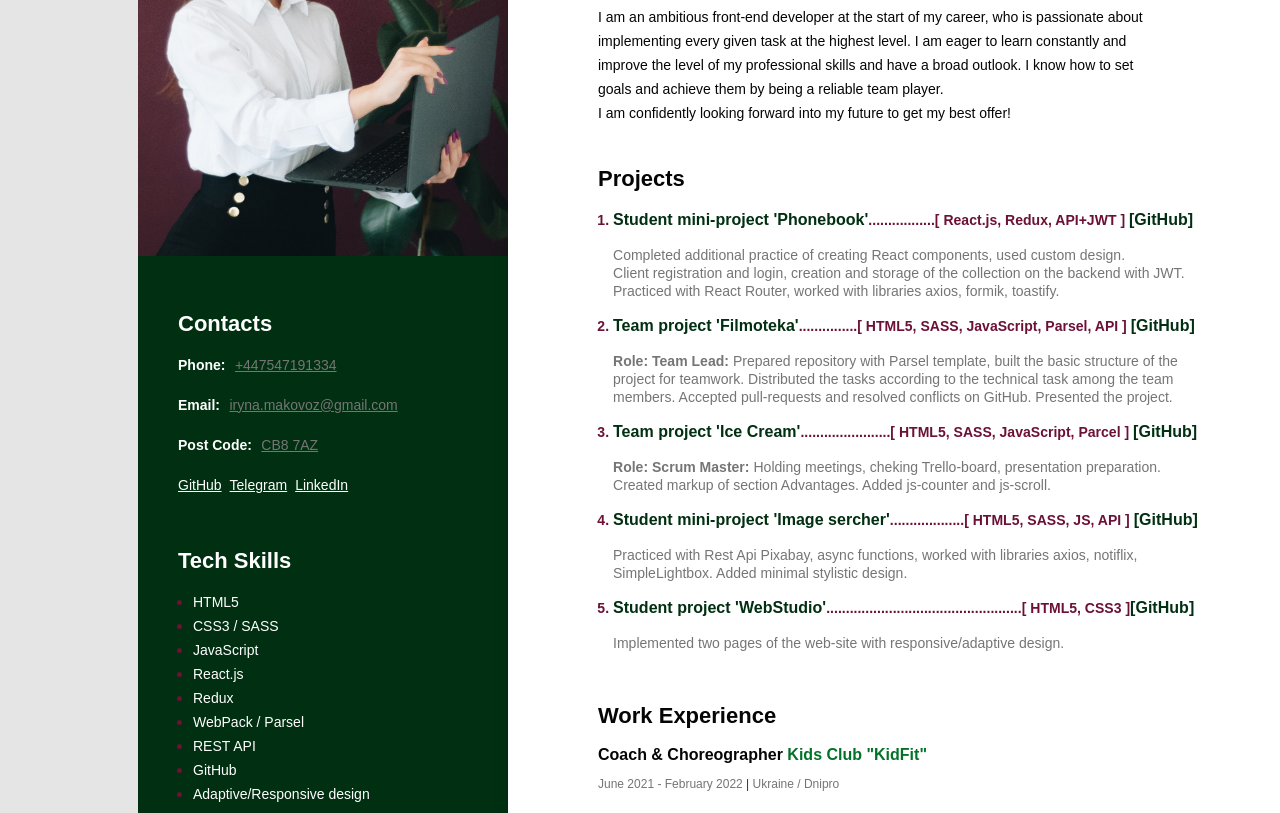
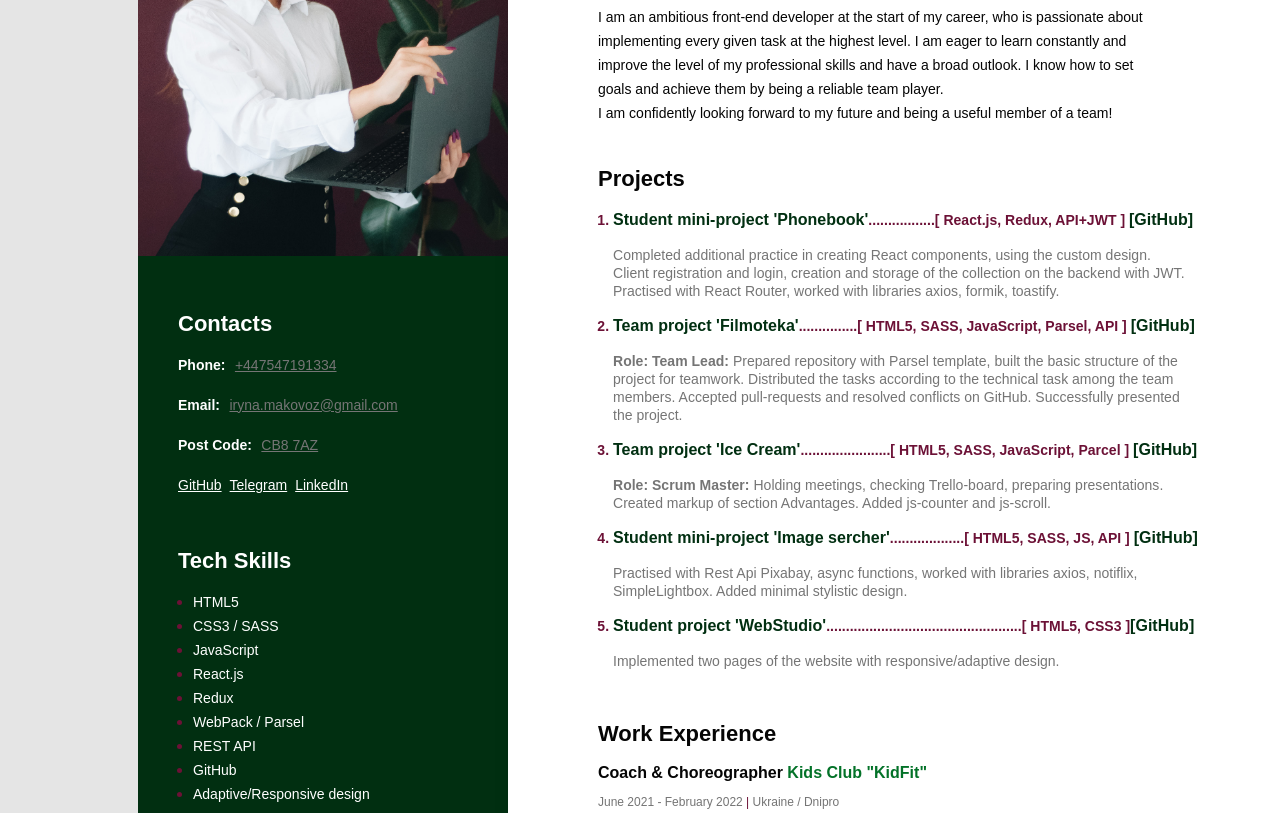
Before and after one commit to IreneCreadora/CV__IrynaMakovoz, a plain HTML site: page index.html in a window 1280 px wide. Shown: the part 219-1032 px from the top of the page. Drawn offline with Linux system fonts and the light colour scheme.

Commit message:
update discription

```diff
--- a/index.html
+++ b/index.html
@@ -21,8 +21,8 @@
               level of my professional skills and have a broad outlook. I know
               how to set goals and achieve them by being a reliable team player.
               <br />
-              I am confidently looking forward into my future to get my best
-              offer!
+              I am confidently looking forward to my future and being a useful
+              member of a team!
             </p>
           </div>
           <div class="projects">
@@ -61,10 +61,10 @@
                   >[GitHub]</a
                 >
                 <p class="projects__discription">
-                  Completed additional practice of creating React components,
-                  used custom design. <br />
+                  Completed additional practice in creating React components,
+                  using the custom design. <br />
                   Client registration and login, creation and storage of the
-                  collection on the backend with JWT. Practiced with React
+                  collection on the backend with JWT. Practised with React
                   Router, worked with libraries axios, formik, toastify.
                 </p>
               </li>
@@ -87,7 +87,7 @@
                   structure of the project for teamwork. Distributed the tasks
                   according to the technical task among the team members.
                   Accepted pull-requests and resolved conflicts on GitHub.
-                  Presented the project.
+                  Successfully presented the project.
                 </p>
               </li>
               <li class="projects__item">
@@ -104,8 +104,8 @@
                   >[GitHub]</a
                 >
                 <p class="projects__discription">
-                  <b>Role: Scrum Master:</b> Holding meetings, cheking
-                  Trello-board, presentation preparation.<br />
+                  <b>Role: Scrum Master:</b> Holding meetings, checking
+                  Trello-board, preparing presentations.<br />
                   Created markup of section Advantages. Added js-counter and
                   js-scroll.
                 </p>
@@ -124,7 +124,7 @@
                   >[GitHub]</a
                 >
                 <p class="projects__discription">
-                  Practiced with Rest Api Pixabay, async functions, worked with
+                  Practised with Rest Api Pixabay, async functions, worked with
                   libraries axios, notiflix, SimpleLightbox. Added minimal
                   stylistic design.
                 </p>
@@ -143,7 +143,7 @@
                   >[GitHub]</a
                 >
                 <p class="projects__discription">
-                  Implemented two pages of the web-site with responsive/adaptive
+                  Implemented two pages of the website with responsive/adaptive
                   design.
                 </p>
               </li>
```
